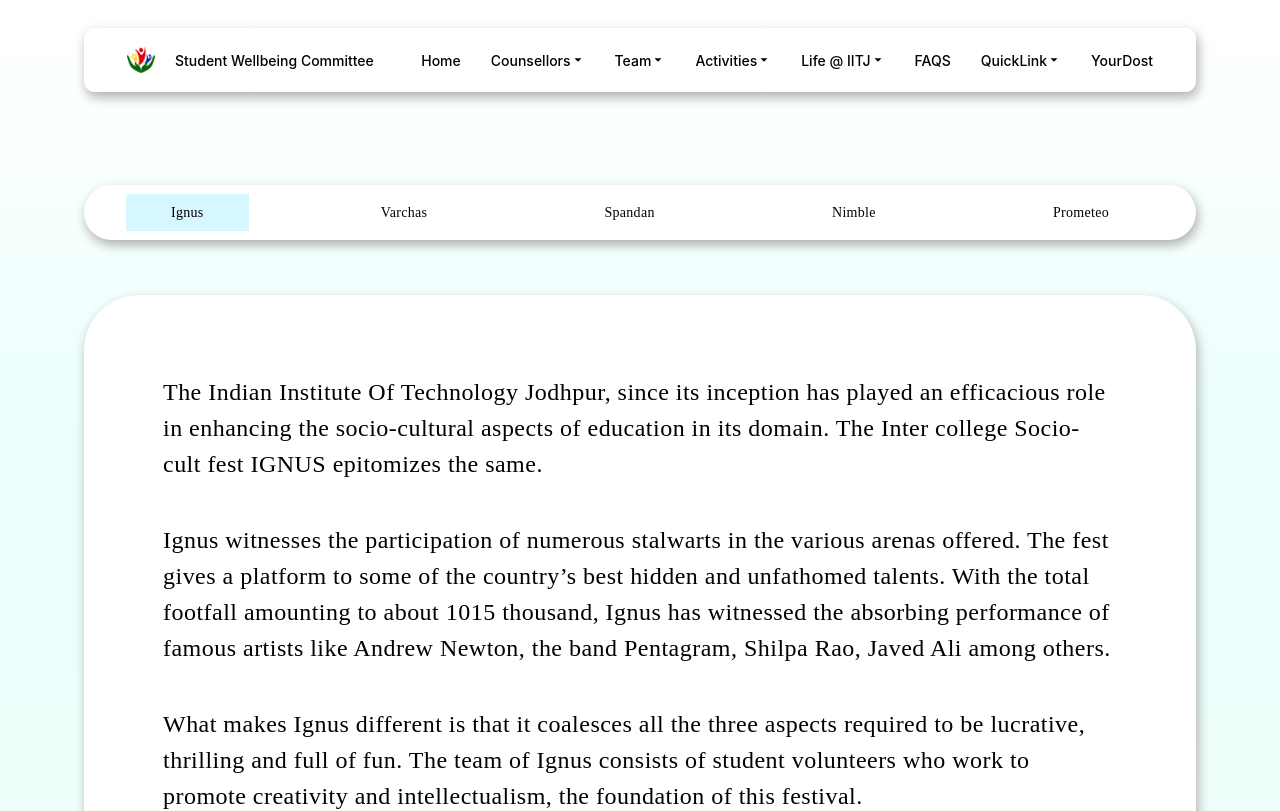
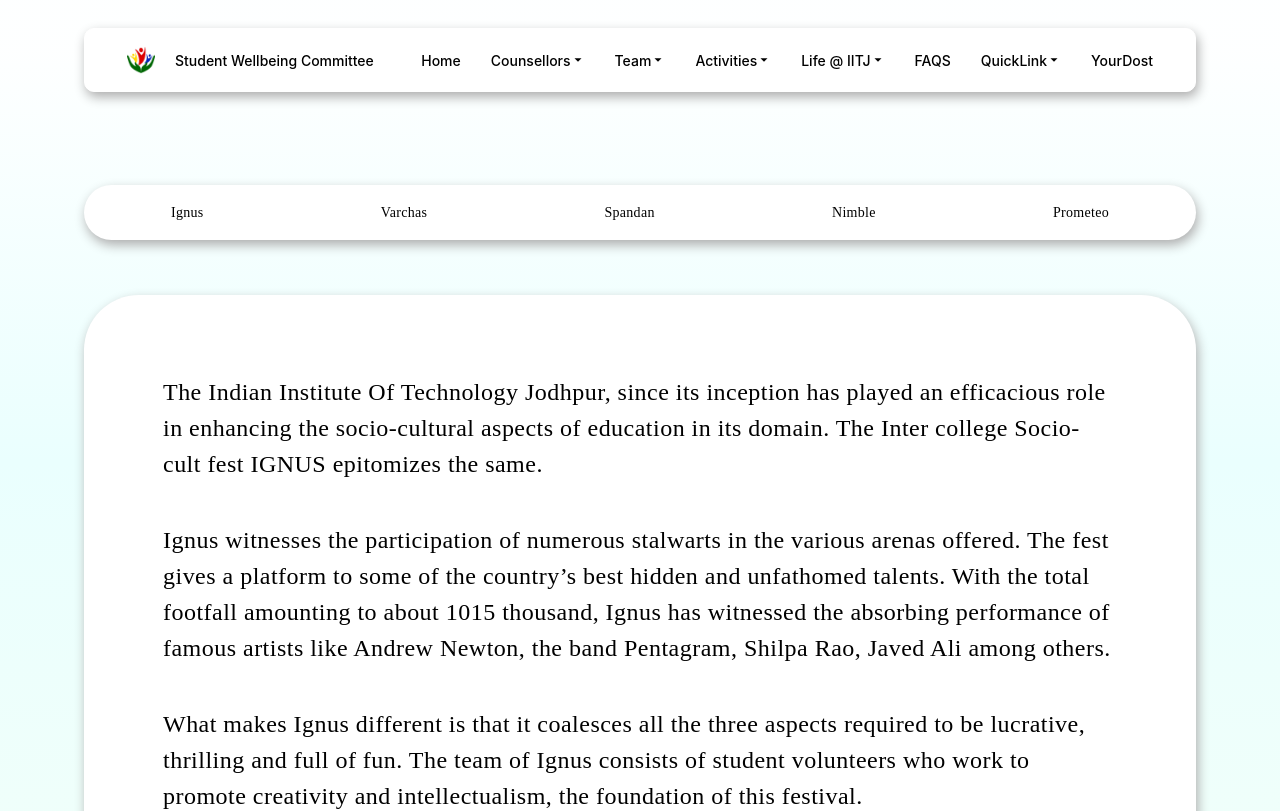
Before and after one commit to a19hu/SWC_2024, a React (Create React App) app: page /festival in a window 1280 px wide. Shown: the top 811 px of the page. Built offline with nearby package versions, Linux system fonts and the light colour scheme.

Commit message:
festival add

```diff
--- a/src/Components/Pages/Festival.jsx
+++ b/src/Components/Pages/Festival.jsx
@@ -19,7 +19,7 @@ export default function Festival() {
   return (
     <div className='festival'>
       <div className='box_navbar'>
-        <Link onClick={()=>setcurrent(0)} className={current === 0 ? "Active" : ""}>Ignus</Link>
+        <Link >Ignus</Link>
         <Link onClick={()=>setcurrent(1)} className={current === 1 ? "Active" : ""}>Varchas</Link>
         <Link onClick={()=>setcurrent(2)} className={current === 2 ? "Active" : ""}>Spandan</Link>
         <Link onClick={()=>setcurrent(3)} className={current === 3 ? "Active" : ""}>Nimble</Link>
```
